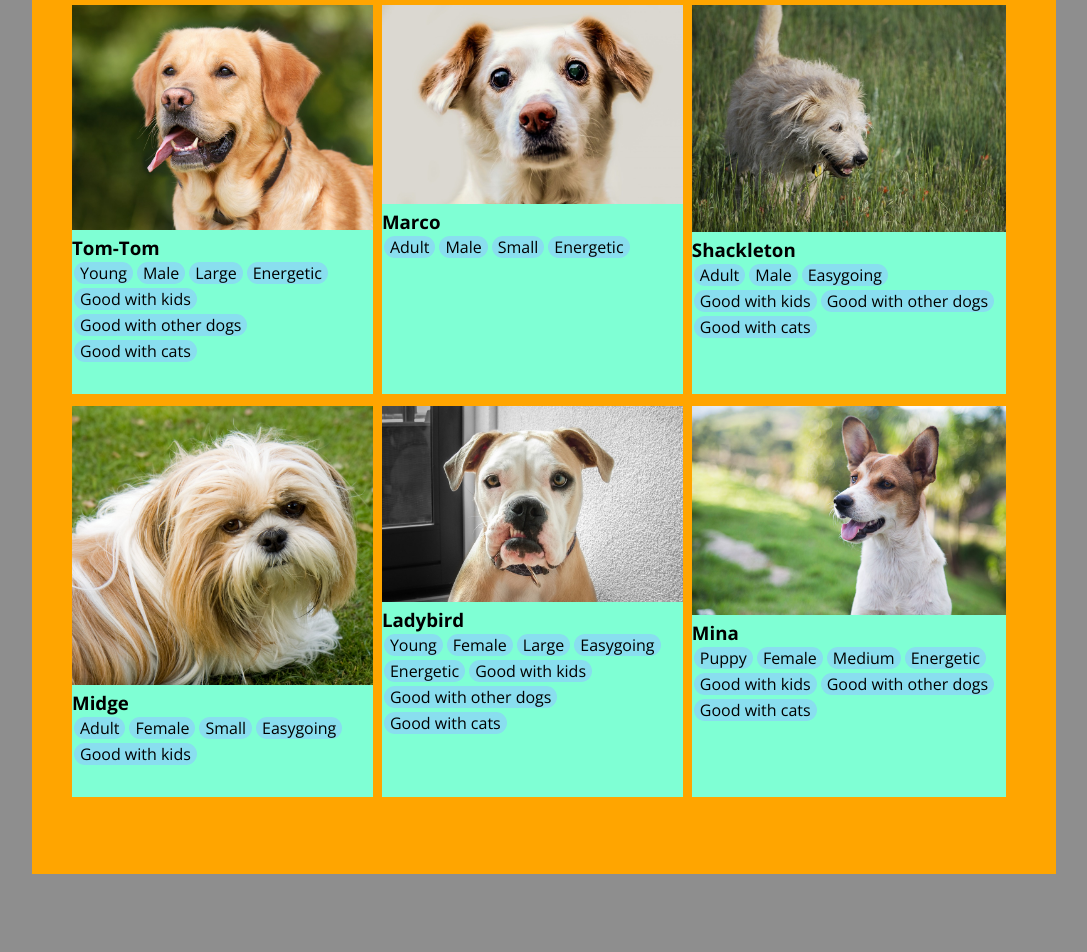
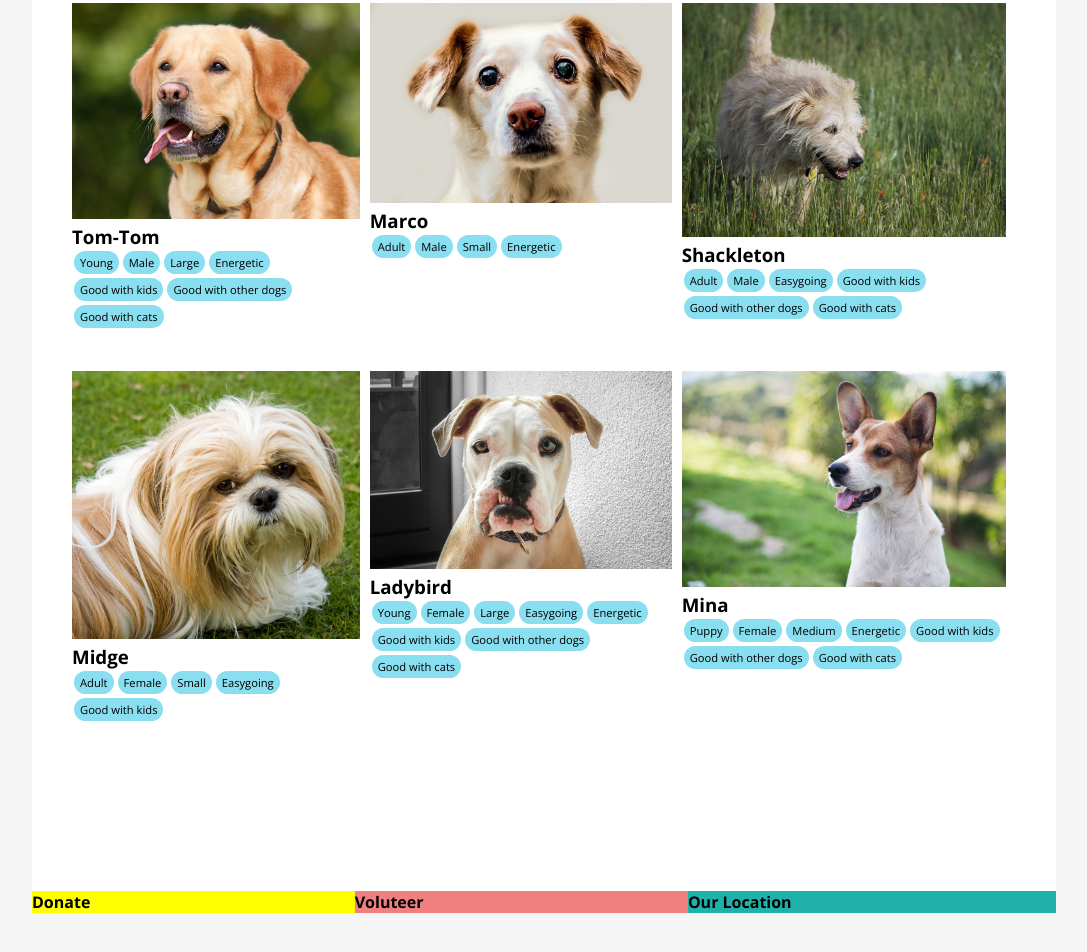
Before and after one commit to Momentum-Team-11/dog-adoption-ryanurbanski, a plain HTML site: page index.html in a window 1280 px wide. Shown: the part 574-1526 px from the top of the page, without its empty margins (96-1183 px from the left). After the commit the page ends 1487 px from the top, so only its background shows below. Drawn offline with nearby package versions, Linux system fonts and the light colour scheme.

Commit message:
Added footer and formatting.

```diff
--- a/index.html
+++ b/index.html
@@ -22,7 +22,6 @@
         <div class="section-2">
             <h2>Adopt a Dog</h2>
             <p>If you are interested in adopting one of our animals, please fill out our <a href=".">online adoption form.</a></p>
-
             <div class="grid-container">
                 <div class="dog-container">
                     <img src="starter_files/images/beans.jpg">
@@ -46,7 +45,6 @@
                         <li>Good with kids</li>
                         <li>Good with other dogs</li>
                     </div>
-
                 </div>
                 <div  class="dog-container">
                     <img src="starter_files/images/boxer.jpg">
@@ -138,33 +136,17 @@
 
         </div> <!-- end of section 2 -->
 
-
-
-
-
-
-
-
-
-
-
-        <!-- This is just a grid of dog pictures to learn grid formatting -->
-        <!-- <div class="grid-container">
-            <div class="grid-item"><img src="./starter_files/images/old-shaggy.jpg" alt=""></div>
-            <div class="grid-item"><img src="./starter_files/images/beans.jpg" alt=""></div>
-            <div class="grid-item"><img src="./starter_files/images/old-shaggy.jpg" alt=""></div>
-            <div class="grid-item"><img src="./starter_files/images/old-shaggy.jpg" alt=""></div>
-            <div class="grid-item"><img src="./starter_files/images/beans.jpg" alt=""></div>
-            <div class="grid-item"><img src="./starter_files/images/old-shaggy.jpg" alt=""></div><div class="grid-item"><img src="./starter_files/images/old-shaggy.jpg" alt=""></div>
-            <div class="grid-item"><img src="./starter_files/images/beans.jpg" alt=""></div>
-            <div class="grid-item"><img src="./starter_files/images/old-shaggy.jpg" alt=""></div>
-        </div> -->
-
-
-
-
-
-
+        <div class="flex-footer-container">
+            <div class="flex-footbox-1">
+                <h4>Donate</h4>
+            </div>
+            <div class="flex-footbox-2">
+                <h4>Voluteer</h4>
+            </div>
+            <div class="flex-footbox-3">
+                <h4>Our Location</h4>
+            </div>
+        </div>
 
     </div> <!-- end of content-container-->
 </body>
--- a/style.css
+++ b/style.css
@@ -6,7 +6,7 @@ body {
     font-family: "Open Sans";
     margin-left: 10%;
     margin-right: 10%;
-    background-color: rgb(142, 142, 142);
+    background-color: #f5f5f5;
     padding: 0;
 }
 
@@ -16,18 +16,20 @@ h1 {
 }
 
 h2 {
-    background-color:blanchedalmond;
+    /* background-color:blanchedalmond; */
     padding-left: 40px;
-    margin: 15px 0;
+    margin: 20px 0;
+    font-stretch:extra-condensed;
 }
 
 p {
-    background-color: aquamarine;
-    padding: 8px 0 8px 40px;
+    /* background-color: aquamarine; */
+    padding: 8px 0 12px 40px;
 }
 
 h3 {
     text-size-adjust: 14;
+    font-stretch: ultra-condensed;
 }
 
 img {
@@ -44,18 +46,20 @@ ul {
 li {
     display: inline;
     background-color: #89DEEF;
-    border-radius: 25px;
-    /* padding: 2px; */
-    padding-left: 6px;
-    padding-right: 6px;
+    border-radius: 20px;
+    padding: 4px 6px 4px 6px;
     flex-wrap: nowrap;
     margin: 2px;
+    font-size: .7em;
+    font-family: "Open Sans";
+
 }
 
 .content-container{
     /* background-color: lightcoral; */
     background-color: white;
     min-width: 700px;
+    max-width: 1200px;
 }
 
 .section-1 {
@@ -63,14 +67,15 @@ li {
     border-color: #89DEEF;
     color: white;
     font-family: "Open Sans";
+    border-bottom: 7px solid #89DEEF ;
 }
 
 .section-2 {
-    background-color: green;
+    /* background-color: green; */
 }
 
 .dog-container {
-    background-color: aquamarine;
+    /* background-color: aquamarine; */
 
     padding-bottom: 30px;
     max-width: 800px;
@@ -79,7 +84,7 @@ li {
 }
 
 .grid-container {
-    background-color: orange;
+    /* background-color: orange; */
     display: grid;
     grid-template-columns: auto auto auto;
     max-width: 1200px;
@@ -88,7 +93,7 @@ li {
     grid-gap: 1%;
     padding-left: 40px;
     padding-right: 50px;
-    padding-bottom: 100px
+    padding-bottom: 80px;
 }
 
 .grid-item {
@@ -100,3 +105,26 @@ li {
     display: flex;
     flex-wrap: wrap;
 }
+
+.flex-footer-container {
+    display:flex;
+    flex: 1 1 1;
+    max-width: 1200px;
+}
+
+.flex-footbox-1 {
+    background-color: yellow;
+
+    flex: 1 1 auto;
+
+}
+
+.flex-footbox-2 {
+    background-color: lightcoral;
+    flex: 1 1 auto;
+}
+
+.flex-footbox-3 {
+    background-color: lightseagreen;
+    flex: 1 1 auto;
+}
```
